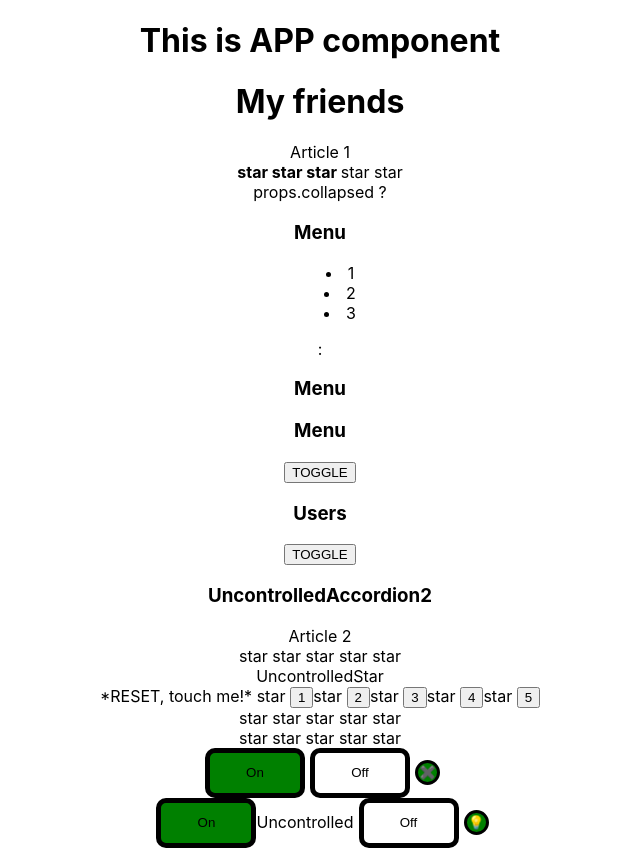
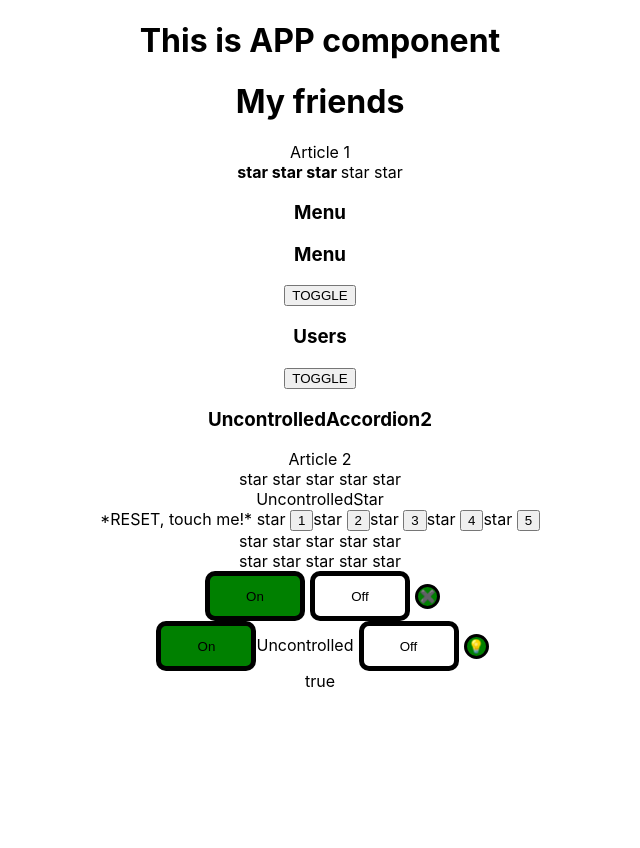
Before and after one commit to ALbirdEX/react_detailed, a React (Create React App) app: page / in a window 1280 px wide. Shown: the whole page, without its empty margins (320-960 px from the left). After the commit the page ends 800 px from the top, so only its background shows below. Built offline with nearby package versions, Linux system fonts and the light colour scheme.

Commit message:
fix Accordion.tsx, Add UncontrolledAccordion.tsx, UncontrolledOnOff.tsx

```diff
--- a/src/App.tsx
+++ b/src/App.tsx
@@ -19,31 +19,33 @@ import {UncontrolledRating3} from "./components/Rating/UncontrolledRating3";
 function App() {
     console.log('App rendering')
 
-    let[click, setClick]=useState<boolean>(true)
-    const OnOffHandler = (value: boolean) => setClick(value)
+    let [switchOn, setSwitchOn] = useState<boolean>(true)
+    //const OnOffHandler = (value: boolean) => setClick(value)
 
     let [ratingValue, setRatingValue] = useState<RatingValueType>(0)
     let [accordionCollapsed, setAccordionCollapsed] = useState<boolean>(true)
-
+    const onChange = () => {setAccordionCollapsed(!accordionCollapsed)}
 
     return (
         <div className={"App"}>
             <PageTitle title={'This is APP component'}/>
             <PageTitle title={'My friends'}/>
             Article 1
-            <Rating value={3} onClick={() => {}}/>
+            <Rating value={3} onClick={() => {
+            }}/>
             <Accordion2 titleValue={'Menu'}
-                       setAccordionCollapsed={setAccordionCollapsed}
-                       collapsed={accordionCollapsed}/>
-{/*
+                        //setAccordionCollapsed={setAccordionCollapsed}
+                        collapsed={accordionCollapsed}
+                        onChange={onChange}/>
+            {/*
             <Accordion titleValue={'Users'} collapsed={false}/>
 */}
             <UncontrolledAccordion titleValue={'Menu'}/>
             <UncontrolledAccordion titleValue={'Users'}/>
             <UncontrolledAccordion2 titleValue={'UncontrolledAccordion2'}/>
             Article 2
-            <Rating value={ratingValue} onClick={setRatingValue} />
-           {/* <Rating value={0}/>
+            <Rating value={ratingValue} onClick={setRatingValue}/>
+            {/* <Rating value={0}/>
             <Rating value={1}/>
             <Rating value={2}/>
             <Rating value={3}/>
@@ -53,9 +55,9 @@ function App() {
             <UncontrolledRating/>
             <UncontrolledRating2/>
             <UncontrolledRating3/>
-            <OnOff on={click}
-                   OnOffHandler={OnOffHandler}/>
-            <UncontrolledOnOff/>
+            <OnOff on={switchOn}
+                   OnOffHandler={setSwitchOn}/>
+            <UncontrolledOnOff onChange={setSwitchOn}/> {switchOn.toString()}
         </div>
     );
 }
--- a/src/components/Accordion/Accordion.tsx
+++ b/src/components/Accordion/Accordion.tsx
@@ -1,9 +1,10 @@
 import React from 'react';
+
 
 type AccordionPropsType = {
     titleValue: string;
     collapsed: boolean;
-    setAccordionCollapsed: (collapsed: boolean) => void;
+    onChange: () => void
 }
 
 /*export function Accordion(props: AccordionPropsType) {
@@ -21,50 +22,24 @@ type AccordionPropsType = {
 export function Accordion2(props: AccordionPropsType) {
     console.log('Accordion rendering')
 
-    return <div>
-        props.collapsed ?
-        <AccordionTitle title={props.titleValue}
-                        setAccordionCollapsed={props.setAccordionCollapsed}
-                        collapsed={props.collapsed}/>
-        <AccordionBody/>
-        :
-        <AccordionTitle title={props.titleValue}
-                        setAccordionCollapsed={props.setAccordionCollapsed}
-                        collapsed={props.collapsed}/>
-
-    </div>
-
-   /* if (!props.collapsed) {
-        return (
-            <div>
-                <AccordionTitle title={props.titleValue}
-                                setAccordionCollapsed={props.setAccordionCollapsed}
-                                collapsed={props.collapsed}/>
-                <AccordionBody/>
-            </div>
-        );
-    }
     return (
         <div>
             <AccordionTitle title={props.titleValue}
-                            setAccordionCollapsed={props.setAccordionCollapsed}
-                            collapsed={props.collapsed}/>
+                            onChange={props.onChange}/>
+            {!props.collapsed && <AccordionBody/>}
         </div>
-    );*/
-
+    );
 }
 
 type AccordionTitlePropsType = {
     title: string;
-    collapsed: boolean;
-    setAccordionCollapsed: (collapsed: boolean) => void;
+
+    onChange: () => void;
 }
 
 function AccordionTitle(props: AccordionTitlePropsType) {
     console.log('AccordionTitle rendering')
-    return <h3 onClick={() => {
-        props.setAccordionCollapsed(!props.collapsed)
-    }}>{props.title}</h3>
+    return <h3 onClick={props.onChange}>{props.title}</h3>
 }
 
 function AccordionBody() {
--- a/src/components/Accordion/UncontrolledAccordion.tsx
+++ b/src/components/Accordion/UncontrolledAccordion.tsx
@@ -29,29 +29,11 @@ export function UncontrolledAccordion2(props: AccordionPropsType) {
     }
 
     console.log('Accordion rendering')
-    /*if (!collapsed) {
-        return (
-            <div>
+
+    return <div>
                 <AccordionTitle title={props.titleValue}
                                 onClickHandler={onClickHandler}/>
-                <AccordionBody/>
-            </div>
-        );
-    }
-    return (
-        <div>
-            <AccordionTitle title={props.titleValue}
-                            onClickHandler={onClickHandler}/>
-        </div>
-    );*/
-    return !collapsed ?
-            <div>
-                <AccordionTitle title={props.titleValue}
-                                onClickHandler={onClickHandler}/>
-                <AccordionBody/>
-            </div> : <div>
-                <AccordionTitle title={props.titleValue}
-                                onClickHandler={onClickHandler}/>
+                {!collapsed && <AccordionBody/>}
             </div>
 }
 
--- a/src/components/OnOff/UncontrolledOnOff.tsx
+++ b/src/components/OnOff/UncontrolledOnOff.tsx
@@ -1,13 +1,12 @@
 import React, {useState} from 'react';
 
+type PropsType = {
+    onChange: (on: boolean) => void
+}
 
-export function UncontrolledOnOff() {
+export function UncontrolledOnOff(props: PropsType) {
 
     let [on, setOn] = useState<boolean>(true)
-
-    const OnOffHandler = (value: boolean) => {
-        setOn(value)
-    }
 
     const onStyle = {
         width: "100px",
@@ -37,15 +36,21 @@ export function UncontrolledOnOff() {
         backgroundColor: on ? "green" : "red"
     }
 
+    const onClicked = () => {
+        setOn(true)
+        props.onChange(true)
+    }
+
+    const offClicked = () => {
+        setOn(false)
+        props.onChange(false)
+    }
+
     return (
         <div>
-            <button style={onStyle}
-                    onClick={() => OnOffHandler(true)}>On
-            </button>
+            <button style={onStyle} onClick={onClicked}>On</button>
             {"Uncontrolled"}
-            <button style={offStyle}
-                    onClick={() => OnOffHandler(false)}>Off
-            </button>
+            <button style={offStyle} onClick={offClicked}>Off</button>
             <button style={indicatorStyle}>💡</button>
         </div>
     );
```
